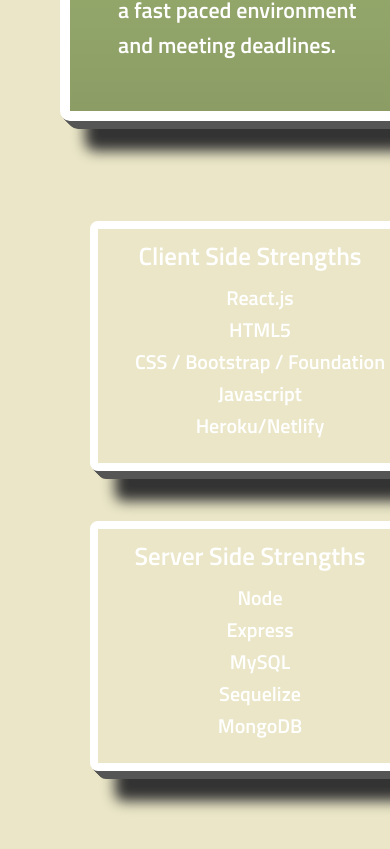
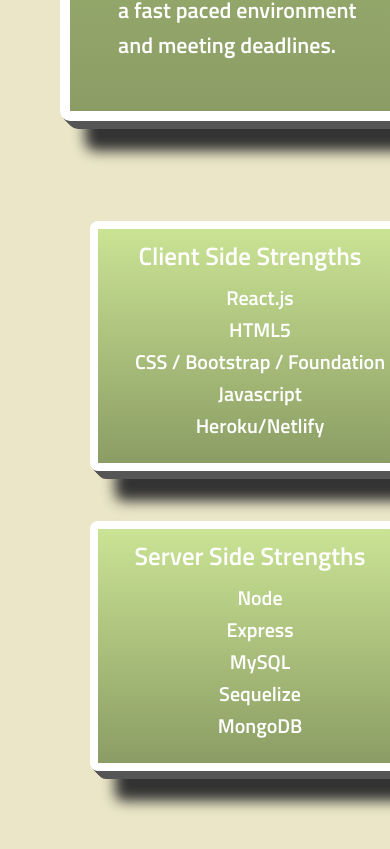
Before and after one commit to seddboi/react-portfolio, a React (Create React App) app: page / in a window 390 px wide. Shown: the part 2399-3248 px from the top of the page. Built offline with nearby package versions, Linux system fonts and the light colour scheme.

Commit message:
adjusted background colors

```diff
--- a/src/components/Projects/projects.css
+++ b/src/components/Projects/projects.css
@@ -100,7 +100,6 @@
     .projects-container {
         background: -webkit-linear-gradient(#CAE394, #8B9D64);
         background: linear-gradient(#CAE394, #8B9D64);
-        background-image: none;
     }
 
     #project-card {
--- a/src/components/Skills/skills.css
+++ b/src/components/Skills/skills.css
@@ -55,7 +55,6 @@
         #card {
                 background: -webkit-linear-gradient(#CAE394, #8B9D64);
                 background: linear-gradient(#CAE394, #8B9D64);
-                background-image: none;
         }
 }
 
```
